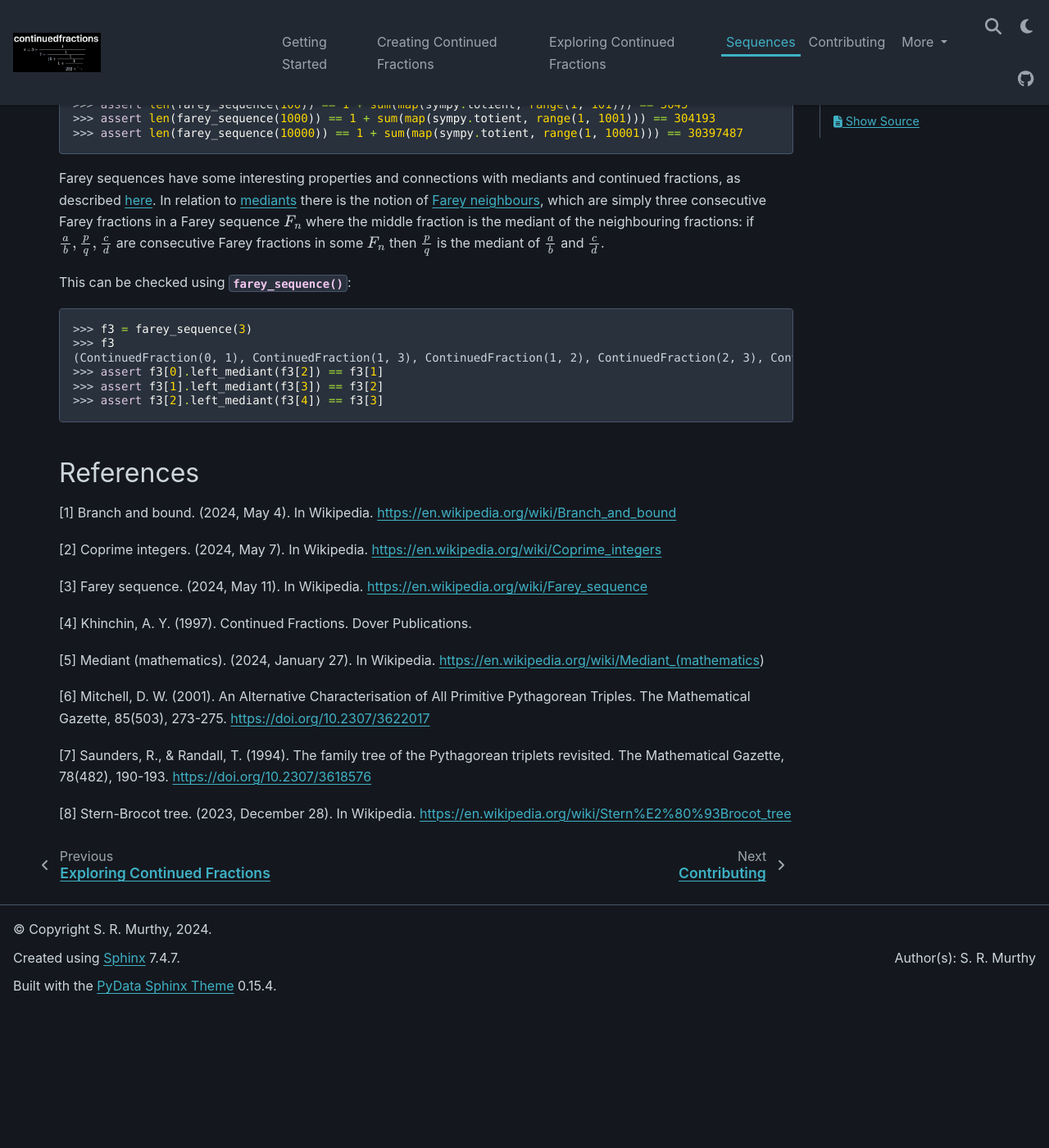
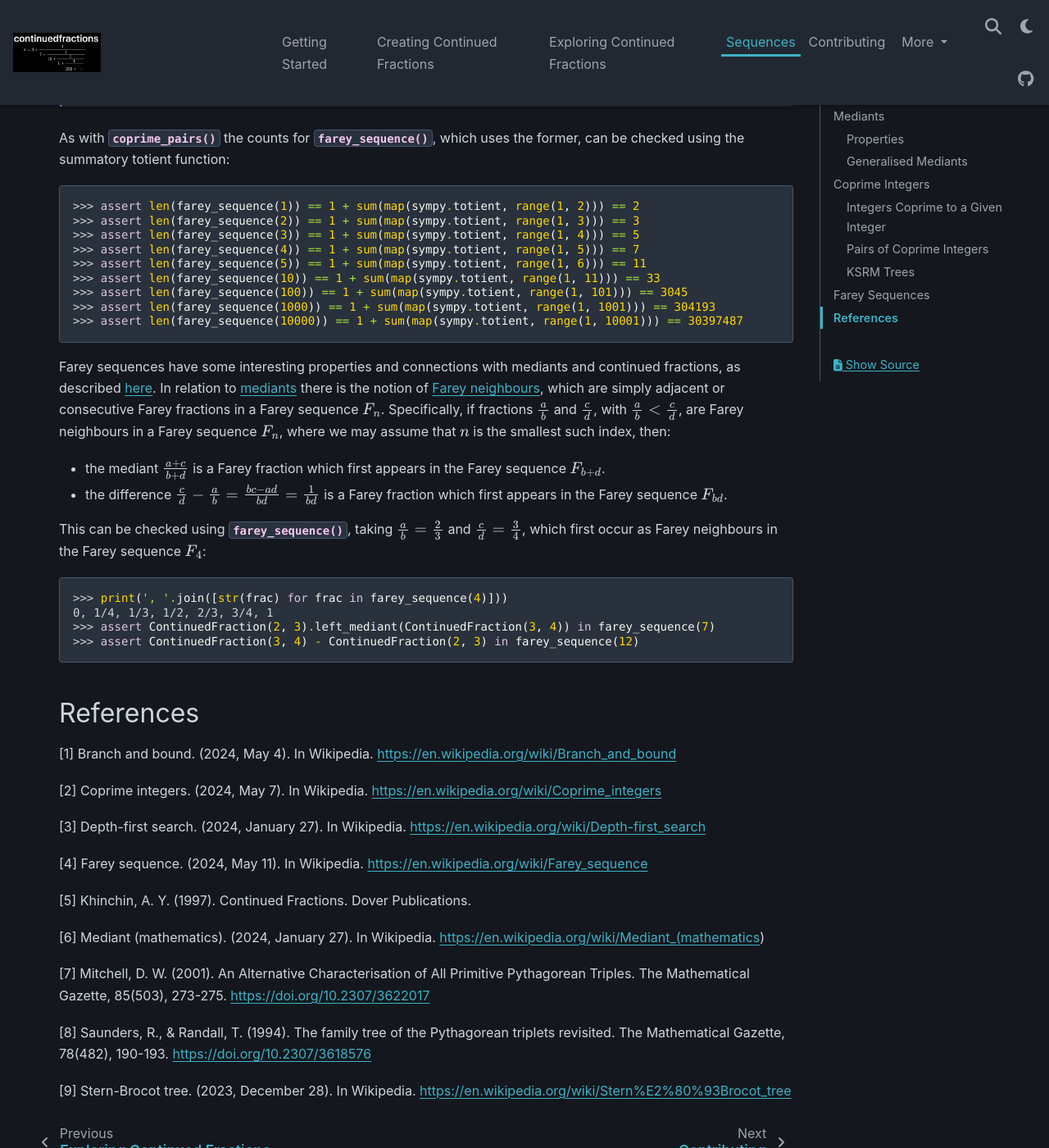
Before and after one commit to sr-murthy/continuedfractions, a Sphinx documentation site: the page built from docs/sources/sequences.rst, in a window 1280 px wide and 1400 px high, scrolled down 13538 px. Shown: the whole window at 82% size. Built offline with Sphinx 7.4.7 and the PyData theme 0.15.4, drawn with Linux system fonts in a browser that asks for light colours; nearby versions of some CDN libraries; before the commit the page ends 14769 px from its top, so only the background shows below that; some of the changed text lies outside the part shown.

Commit message:
Release `0.12.6` (#86)
* chore: bump version refs to `0.12.6`

* docs: more fixes in the Sphinx docs and README

* docs: tweak conf to support documentation of private members + tweak sequences docs

* docs: further improvements to the sequences Sphinx docs

```diff
--- a/docs/conf.py
+++ b/docs/conf.py
@@ -109,7 +109,7 @@
 autodoc_default_options = {
     'exclude-members': '__call__,__weakref__,__slots__,__match_args__',
     'member-order': 'bysource',
-    'private-members': False,
+    'private-members': True,
     'special-members': '__eq__, __init__, __new__'
 }
 
@@ -191,7 +191,7 @@
 # https://www.sphinx-doc.org/en/master/usage/configuration.html#options-for-html-output
 
 # General (non-theme) HTML output options
-html_baseurl = 'https://continuedfractions.readthedocs.io/en/stable/'
+html_baseurl = 'https://continuedfractions.readthedocs.io/en/latest/'
 
 html_sidebars = {
     "sources/getting-started": [],
--- a/docs/sources/continuedfractions/sequences.rst
+++ b/docs/sources/continuedfractions/sequences.rst
@@ -8,4 +8,4 @@
 
 .. automodule:: continuedfractions.sequences
     :members:
-    :private-members: _coprime_integers, _coprime_pairs
+    :private-members: _coprime_integers, _coprime_pairs, _backtrack
--- a/docs/sources/contributing.rst
+++ b/docs/sources/contributing.rst
@@ -139,7 +139,7 @@
 Versioning and Releases
 =======================
 
-The `PyPI package <https://pypi.org/project/continuedfractions/>`_ is currently at version ``0.12.5`` - the goal is to use `semantic versioning <https://semver.org/>`_ consistently for all future releases, but some earlier releases do not comply with strict semantic versioning.
+The `PyPI package <https://pypi.org/project/continuedfractions/>`_ is currently at version ``0.12.6`` - the goal is to use `semantic versioning <https://semver.org/>`_ consistently for all future releases, but some earlier releases do not comply with strict semantic versioning.
 
 There is currently no dedicated pipeline for releases - both `GitHub releases <https://github.com/sr-murthy/continuedfractions/releases>`_ and `PyPI packages <https://pypi.org/project/continuedfractions>`_ are published manually, but both have the same version tag.
 
--- a/docs/sources/sequences.rst
+++ b/docs/sources/sequences.rst
@@ -61,7 +61,8 @@
 
 In particular, the mediant :math:`\frac{a + c}{b + d}` of :math:`\frac{a}{b}` and :math:`\frac{c}{d}` has the property that **if** :math:`bc - ad = 1` then :math:`\frac{a + c}{b + d}` is the fraction with the smallest denominator lying in the (open) interval :math:`(\frac{a}{b}, \frac{c}{d})`. As :math:`\frac{1}{2}` and :math:`\frac{2}{3}` satisfy the relation :math:`bc - ad = 2\cdot2 - 1\cdot3 = 4 - 3 = 1` it follows that their mediant :math:`\frac{3}{5}` is the "next" (or "first")  fraction after :math:`\frac{1}{2}`, but before :math:`\frac{2}{3}`, compared to any other fraction in that interval with a denominator :math:`\geq b + d = 5`.
 
-This is an ordering property that links mediants to ordered sequences of rational numbers such as `Farey sequences <https://en.wikipedia.org/wiki/Farey_sequence>`_, and tree orderings such as the `Stern-Brocot tree <https://en.wikipedia.org/wiki/Stern%E2%80%93Brocot_tree>`_. The package provides a :py:func:`~continuedfractions.sequences.farey_sequence <Farey sequence function>` that is described in more detail :ref:`here <sequences.farey-sequences>`.
+This is an ordering property that links mediants to ordered sequences of rational numbers such as `Farey sequences <https://en.wikipedia.org/wiki/Farey_sequence>`_, which are described in more detail :ref:`here <sequences.farey-sequences>`,
+and also tree orderings such as the `Stern-Brocot tree <https://en.wikipedia.org/wiki/Stern%E2%80%93Brocot_tree>`_.
 
 .. _sequences.mediants.generalised:
 
@@ -341,9 +342,9 @@
                           (a + 2b, b), \hskip{3em} \text{ branch #} 3
                           \end{cases}
 
-where :math:`1 \leq b < a` and :math:`(a, b) = 1`.
+where :math:`(a, b)` is any starting node, and :math:`1 \leq b < a` and :math:`(a, b) = 1`. The result :math:`(a^\prime, b^\prime)` is a coprime pair.
 
-This can be checked by constructing a :py:class:`~continuedfractions.sequences.KSRMTree` instance, and checking the roots and branches, which are exposed as properties.
+We can inspect the roots and branches by constructing a :py:class:`~continuedfractions.sequences.KSRMTree` instance, and looking at the :py:attr:`~continuedfractions.sequences.KSRMTree.roots` and :py:attr:`~continuedfractions.sequences.KSRMTree.branches` properties.
 
 .. code:: python
 
@@ -355,7 +356,7 @@
     NamedCallableProxy("KSRM tree branch #2: (x, y) |--> (2x + y, x)"),
     NamedCallableProxy("KSRM tree branch #3: (x, y) |--> (x + 2y, y)"))
 
-The :py:attr:`~continuedfractions.sequences.KSRMTree.branches` property is a tuple of callables, one for each of the three branches, and each takes two integers as arguments. The nodes can be generated manually as follows:
+The :py:attr:`~continuedfractions.sequences.KSRMTree.branches` property is a tuple of callables (instances of :py:class:`~continuedfractions.utils.NamedCallableProxy`), one for each of the three branches, and each takes two (coprime) integers :math:`a, b`, with :math:`1 \leq b < a`, as arguments. The nodes can be generated manually as follows:
 
 .. code:: python
 
@@ -414,7 +415,9 @@
 
 where :math:`\phi(k)` is the totient function.
 
-The :py:meth:`~continuedfractions.sequences.KSRMTree.search` method is only a wrapper for the actual search function on roots, which is :py:meth:`~continuedfractions.sequences.KSRMTree.search_root`. This is also a generator, and implements a `branch and bound <https://en.wikipedia.org/wiki/Branch_and_bound>`_ `depth first search <https://en.wikipedia.org/wiki/Depth-first_search>`_ of the KSRM trees, with pre-ordered traversal of nodes (root-left-mid-right or NLMR), and backtracking and pruning. Some examples are given below.
+The :py:meth:`~continuedfractions.sequences.KSRMTree.search` method is only a wrapper for the actual search function on roots, which is :py:meth:`~continuedfractions.sequences.KSRMTree.search_root`. This is also a generator, and implements a `branch and bound <https://en.wikipedia.org/wiki/Branch_and_bound>`_ `depth first search <https://en.wikipedia.org/wiki/Depth-first_search>`_ of the KSRM trees, with pre-ordered traversal of nodes (root-left-mid-right or NLMR), and backtracking and pruning. The backtracking function is implemented as the private method :py:meth:`~continuedfractions.sequences.KSRMTree._backtrack`.
+
+Some examples are given below.
 
 .. code:: python
 
@@ -517,6 +520,10 @@
 
    |F_n| = |F_{n - 1}| + \phi(n)
 
+.. note::
+
+   For any :math:`n \geq 1` the fraction :math:`\frac{1}{n}` first occurs as a Farey fraction in the Farey sequence :math:`F_n`. Also, the fraction :math:`\frac{1}{2}` is the middle term in any Farey sequence :math:`F_n` where :math:`n \geq 2`.
+
 As with :py:func:`~continuedfractions.sequences.coprime_pairs` the counts for :py:func:`~continuedfractions.sequences.farey_sequence`, which uses the former, can be checked using the summatory totient function:
 
 .. code:: python
@@ -531,19 +538,19 @@
    >>> assert len(farey_sequence(1000)) == 1 + sum(map(sympy.totient, range(1, 1001))) == 304193
    >>> assert len(farey_sequence(10000)) == 1 + sum(map(sympy.totient, range(1, 10001))) == 30397487
 
-Farey sequences have some interesting properties and connections with mediants and continued fractions, as described `here <https://en.wikipedia.org/wiki/Farey_sequence>`_. In relation to :ref:`mediants <sequences.mediants>` there is the notion of `Farey neighbours <https://en.wikipedia.org/wiki/Farey_sequence#Farey_neighbours>`_, which are simply three consecutive Farey fractions in a Farey sequence :math:`F_n` where the middle fraction is the mediant of the neighbouring fractions: if :math:`\frac{a}{b}, \frac{p}{q}, \frac{c}{d}` are consecutive Farey fractions in some :math:`F_n` then :math:`\frac{p}{q}` is the mediant of :math:`\frac{a}{b}` and :math:`\frac{c}{d}`.
+Farey sequences have some interesting properties and connections with mediants and continued fractions, as described `here <https://en.wikipedia.org/wiki/Farey_sequence>`_. In relation to :ref:`mediants <sequences.mediants>` there is the notion of `Farey neighbours <https://en.wikipedia.org/wiki/Farey_sequence#Farey_neighbours>`_, which are simply adjacent or consecutive Farey fractions in a Farey sequence :math:`F_n`. Specifically, if fractions :math:`\frac{a}{b}` and :math:`\frac{c}{d}`, with :math:`\frac{a}{b} < \frac{c}{d}`, are Farey neighbours in a Farey sequence :math:`F_n`, where we may assume that :math:`n` is the smallest such index, then:
 
-This can be checked using :py:func:`~continuedfractions.sequences.farey_sequence`:
+* the mediant :math:`\frac{a + c}{b + d}` is a Farey fraction which first appears in the Farey sequence :math:`F_{b + d}`.
+* the difference :math:`\frac{c}{d} - \frac{a}{b} = \frac{bc - ad}{bd} = \frac{1}{bd}` is a Farey fraction which first appears in the Farey sequence :math:`F_{bd}`.
+
+This can be checked using :py:func:`~continuedfractions.sequences.farey_sequence`, taking :math:`\frac{a}{b} = \frac{2}{3}` and :math:`\frac{c}{d} = \frac{3}{4}`, which first occur as Farey neighbours in the Farey sequence :math:`F_4`:
 
 .. code:: python
 
-   >>> f3 = farey_sequence(3)
-   >>> f3
-   (ContinuedFraction(0, 1), ContinuedFraction(1, 3), ContinuedFraction(1, 2), ContinuedFraction(2, 3), ContinuedFraction(1, 1))
-   >>> assert f3[0].left_mediant(f3[2]) == f3[1]
-   >>> assert f3[1].left_mediant(f3[3]) == f3[2]
-   >>> assert f3[2].left_mediant(f3[4]) == f3[3]
-
+   >>> print(', '.join([str(frac) for frac in farey_sequence(4)]))
+   0, 1/4, 1/3, 1/2, 2/3, 3/4, 1
+   >>> assert ContinuedFraction(2, 3).left_mediant(ContinuedFraction(3, 4)) in farey_sequence(7)
+   >>> assert ContinuedFraction(3, 4) - ContinuedFraction(2, 3) in farey_sequence(12)
 
 .. _sequences.references:
 
@@ -554,14 +561,16 @@
 
 [2] Coprime integers. (2024, May 7). In Wikipedia. https://en.wikipedia.org/wiki/Coprime_integers
 
-[3] Farey sequence. (2024, May 11). In Wikipedia. https://en.wikipedia.org/wiki/Farey_sequence
+[3] Depth-first search. (2024, January 27). In Wikipedia. https://en.wikipedia.org/wiki/Depth-first_search
 
-[4] Khinchin, A. Y. (1997). Continued Fractions. Dover Publications.
+[4] Farey sequence. (2024, May 11). In Wikipedia. https://en.wikipedia.org/wiki/Farey_sequence
 
-[5] Mediant (mathematics). (2024, January 27). In Wikipedia. https://en.wikipedia.org/wiki/Mediant_(mathematics)
+[5] Khinchin, A. Y. (1997). Continued Fractions. Dover Publications.
 
-[6] Mitchell, D. W. (2001). An Alternative Characterisation of All Primitive Pythagorean Triples. The Mathematical Gazette, 85(503), 273-275. https://doi.org/10.2307/3622017
+[6] Mediant (mathematics). (2024, January 27). In Wikipedia. https://en.wikipedia.org/wiki/Mediant_(mathematics)
 
-[7] Saunders, R., & Randall, T. (1994). The family tree of the Pythagorean triplets revisited. The Mathematical Gazette, 78(482), 190-193. https://doi.org/10.2307/3618576
+[7] Mitchell, D. W. (2001). An Alternative Characterisation of All Primitive Pythagorean Triples. The Mathematical Gazette, 85(503), 273-275. https://doi.org/10.2307/3622017
 
-[8] Stern-Brocot tree. (2023, December 28). In Wikipedia. https://en.wikipedia.org/wiki/Stern%E2%80%93Brocot_tree
+[8] Saunders, R., & Randall, T. (1994). The family tree of the Pythagorean triplets revisited. The Mathematical Gazette, 78(482), 190-193. https://doi.org/10.2307/3618576
+
+[9] Stern-Brocot tree. (2023, December 28). In Wikipedia. https://en.wikipedia.org/wiki/Stern%E2%80%93Brocot_tree
--- a/src/continuedfractions/version.py
+++ b/src/continuedfractions/version.py
@@ -1 +1 @@
-__version__ = "0.12.5"
+__version__ = "0.12.6"
```
Also changed, not shown: other parts of docs/sources/sequences.rst (+5 -5 lines), README.md (+8 -1 lines), docs/index.rst (+10 -1 lines), docs/sources/getting-started.rst (+4 -4 lines), docs/_static/ksrm-tree-depth2.png, 2 other files.
